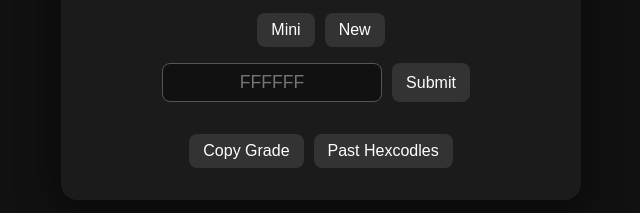
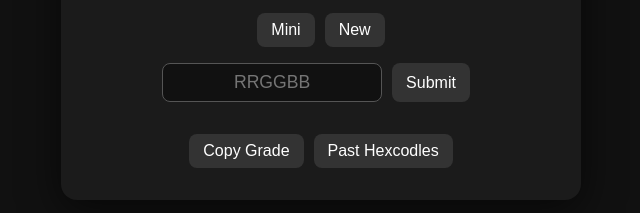
Before and after one commit to Honzaj55/hollyjollyfolly, a plain HTML site: page randommode.html in a window 1280 px wide. Shown: the part 504-717 px from the top of the page, 319-959 px from the left. Drawn offline with Linux system fonts and the light colour scheme.

Commit message:
Change input placeholder for color guessing
Updated user input placeholder from 'FFFFFF' to 'RRGGBB'.

```diff
--- a/randommode.html
+++ b/randommode.html
@@ -28,7 +28,7 @@
 
     <!-- INPUT -->
     <div id="inputRow">
-        <input type="text" id="userguess" placeholder="FFFFFF">
+        <input type="text" id="userguess" placeholder="RRGGBB">
         <button id="submitguess">Submit</button>
         <div id="guessStack"></div>
     </div>
```
